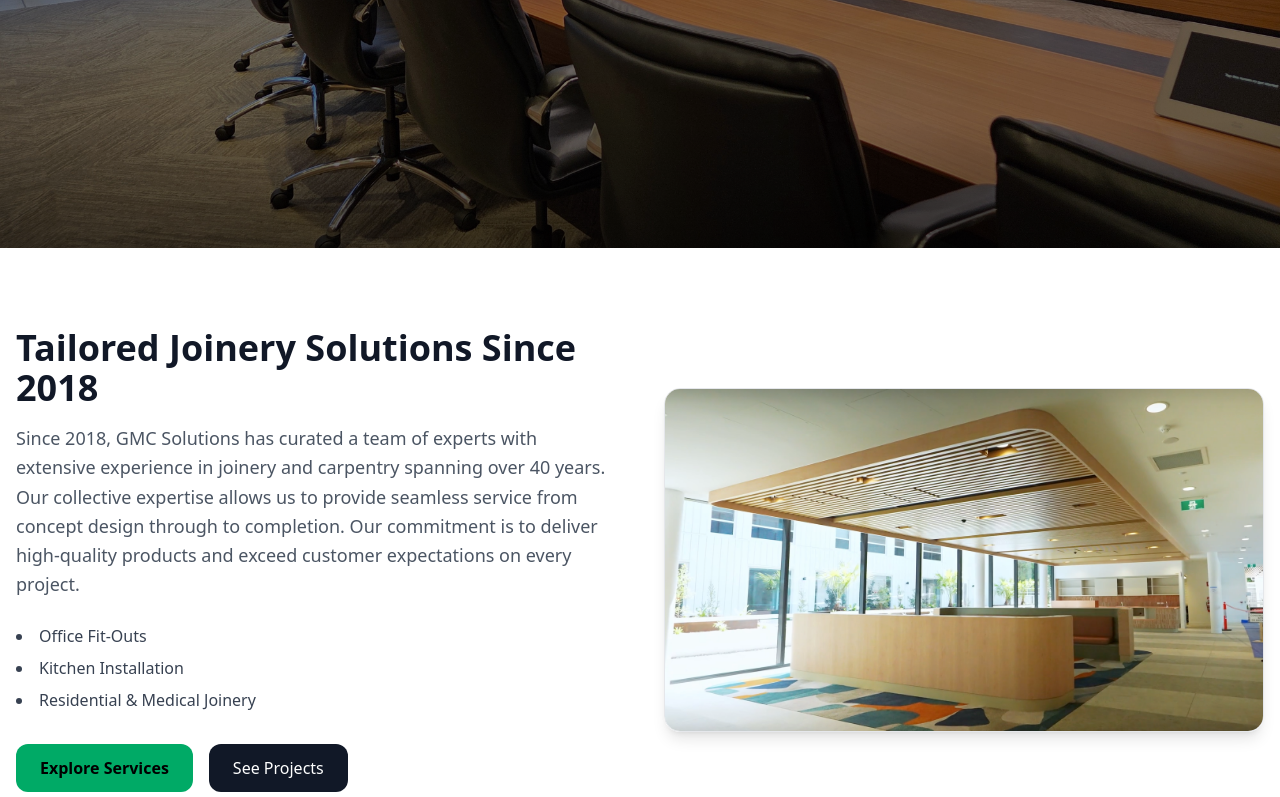
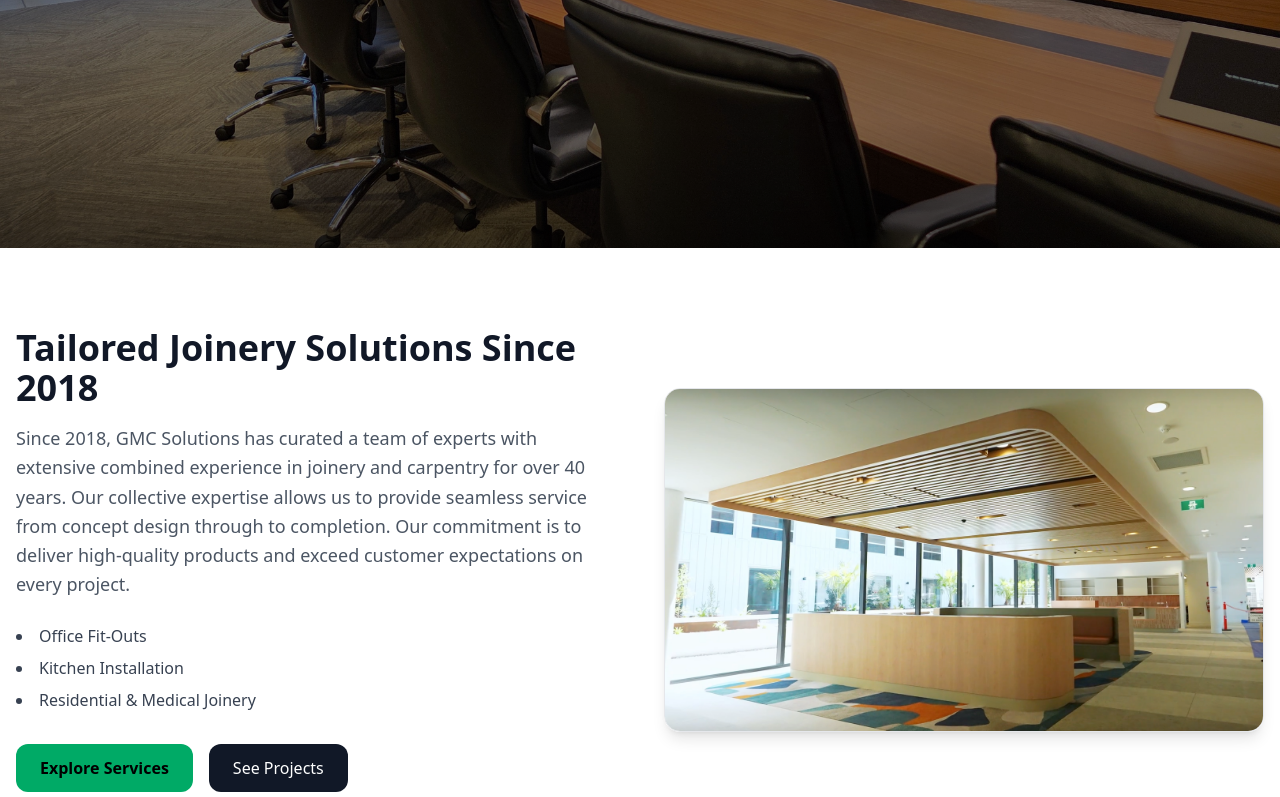
Before and after one commit to GMCandres/GMC, a React (Vite) app: page / in a window 1280 px wide. Shown: the part 432-1229 px from the top of the page. Built offline with nearby package versions, Linux system fonts and the light colour scheme.

Commit message:
Update Home.jsx

```diff
--- a/src/components/Home.jsx
+++ b/src/components/Home.jsx
@@ -17,7 +17,7 @@ export default function Home() {
             </h2>
             <p className="mt-4 text-lg text-gray-600 leading-relaxed">
               Since 2018, GMC Solutions has curated a team of experts with extensive
-              experience in joinery and carpentry spanning over 40 years.
+              combined experience in joinery and carpentry for over 40 years.
               Our collective expertise allows us to provide seamless service
               from concept design through to completion.
               Our commitment is to deliver high-quality products
```
